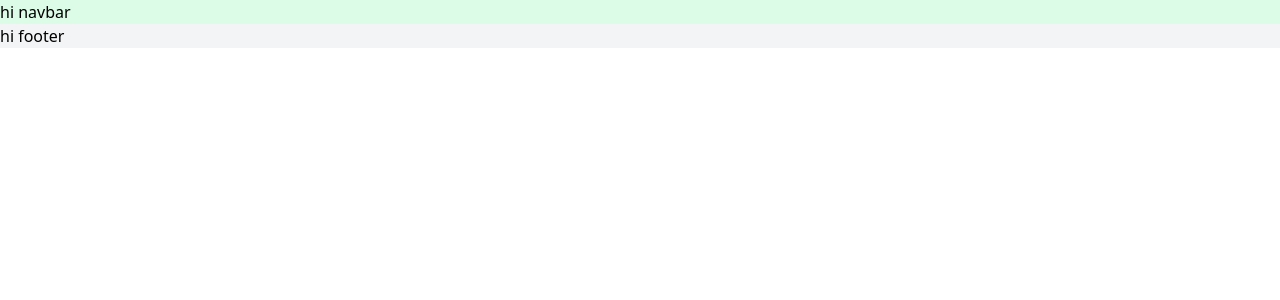
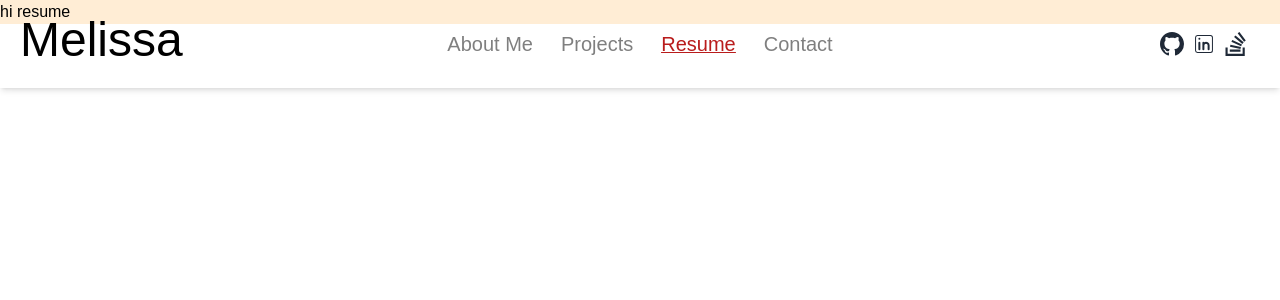
Before and after one commit to mstan19/professional-portfolio, a React (Create React App) app: page /resume in a window 1280 px wide. Before the commit this address had no page. Shown: the top 300 px of the page. Built offline with nearby package versions, Linux system fonts and the light colour scheme.

Commit message:
hover effects for the av

```diff
--- a/src/App.css
+++ b/src/App.css
@@ -1,3 +1,20 @@
 @tailwind base;
 @tailwind components;
 @tailwind utilities;
+
+@import url('https://fonts.googleapis.com/css2?family=Raleway&display=swap');
+
+* {
+    padding: 0;
+    margin: 0;
+    box-sizing: border-box;
+    font-family: "Raleway", sans-serif;
+}
+
+.activeBtn {
+    opacity: 1 !important;
+}
+
+.nav-link-btn {
+    opacity:0.5;
+}
--- a/src/App.js
+++ b/src/App.js
@@ -1,27 +1,29 @@
 import React from "react";
 import { BrowserRouter as Router, Routes, Route } from "react-router-dom";
 import "./App.css";
-import AboutMe from "./components/AboutMe";
-import Contact from "./components/Contact";
-import Footer from "./components/Footer";
-import Home from "./components/Home";
-import Navbar from "./components/Navbar";
-import Projects from "./components/Projects";
+import AboutMe from "./pages/AboutMe";
+import Contact from "./pages/Contact";
+import Footer from "./pages/Footer";
+import Home from "./pages/Home";
+import Navbar from "./pages/Navbar";
+import Projects from "./pages/Projects";
+import Resume from "./pages/Resume";
 
 function App() {
   return (
     <div className="App">
      <Router>
+      <Navbar />
           <div className="page-container">
-              <Navbar />
               <Routes>
                   <Route path="/" element={<Home />} />
                   <Route path="/projects" element={<Projects />} />
+                  <Route path="/resume" element={<Resume />} />
                   <Route path="/aboutme" element={<AboutMe />} />
                   <Route path="/contact" element={<Contact />} />
               </Routes>
-              <Footer />
           </div>
+          <Footer />
       </Router>
     </div>
   );
--- a/src/components/AboutMe.jsx
+++ b/src/pages/AboutMe.jsx
@@ -4,10 +4,10 @@ import { Link } from "react-router-dom";
 
 const AboutMe = () => {
 
-    return (
-        <div className="bg-blue-100">
-          hi
-        </div>
-    );
+	return (
+		<div className="bg-blue-100">
+			hi aboutMe
+		</div>
+	);
 };
 export default AboutMe;
--- a/src/components/Contact.jsx
+++ b/src/pages/Contact.jsx
@@ -7,7 +7,6 @@ const Contact = () => {
 
     return (
         <div className="bg-green-100">
-          hi contact
         </div>
     );
 };
--- a/src/components/Footer.jsx
+++ b/src/pages/Footer.jsx
@@ -7,7 +7,6 @@ const Footer = () => {
 
     return (
         <div className="bg-gray-100">
-          hi footer
         </div>
     );
 };
--- /dev/null
+++ b/src/pages/Navbar.jsx
@@ -0,0 +1,111 @@
+import React, { useState } from "react";
+import { Link, useLocation } from "react-router-dom";
+import { BsGithub, BsStackOverflow } from "react-icons/bs";
+import { CiLinkedin } from "react-icons/ci";
+import { FiMenu } from "react-icons/fi";
+
+
+const Navbar = () => {
+	let [open, setOpen] = useState(false);
+
+	const pages = [
+		{
+			title: "About Me",
+			name: "aboutMe",
+			link: "/aboutme",
+		},
+		{
+			title: "Projects",
+			name: "projects",
+			link: "/projects",
+		},
+		{
+			title: "Resume",
+			name: "resume",
+			link: "/resume",
+		},
+		{
+			title: "Contact",
+			name: "contact",
+			link: "/contact",
+		},
+	];
+
+	const icons = [
+		{
+			name: "github",
+			link: "https://github.com/mstan19",
+			icon: <BsGithub />,
+		},
+		{
+			name: "linkedin",
+			link: "https://www.linkedin.com/in/melissa-stan-a67008240",
+			icon: <CiLinkedin />,
+		},
+		{
+			name: "stackoverflow",
+			link: "https://stackoverflow.com/users/19202356/melissa-s",
+			icon: <BsStackOverflow />,
+		},
+	];
+
+	return (
+		<nav className="shadow-md w-full fixed top-0 left-0">
+			<div className="md:flex items-center py-4  px-5 md:grid md:grid-cols-3">
+				<h1 className="text-5xl pb-2">
+					<Link to="/">
+					Melissa
+					</Link>
+				</h1>
+
+				{/* Mobile responsive */}
+				<div onClick={()=>setOpen(!open)} className="text-3xl absolute right-8 top-6 cursor-pointer md:hidden">
+					<span name={open ? "close":"menu"}><FiMenu /></span>
+				</div>
+
+				<div className={`md:block md:grid items-center md:flex md:justify-center md:grid-cols-2 md:col-span-2 ${open ? "hidden" : "block border-t-2 border-black-300 md:border-t-0"}`}>
+					{/* Options */}
+					<ul className="md:flex md:justify-center">
+						{pages.map((page) => (
+							<NavLink
+							key={page.name}
+							to={page.link}
+							>
+								<span className="">{page.title}</span>
+							</NavLink>
+						))}
+					</ul>
+
+					{/* icons */}
+					<ul className="p-2 flex justify-between md:justify-end  md:float-right">
+						{icons.map((icon) => (
+							<Link
+							className="inline-block md:px-1"
+							key={icon.name}
+							to={icon.link}
+							target="_blank"
+							rel="noreferrer"
+							>
+								<span className="text-2xl md:text-2xl text-gray-800 hover:text-gray-400">{icon.icon}</span>
+							</Link>
+						))}
+					</ul>
+				</div>
+
+			</div>
+		</nav>
+	);
+};
+
+function NavLink({ to, children, ...props}) {
+
+    return(
+        <li className={`nav-link-btn ${useLocation().pathname === to ? "activeBtn underline text-red-700 decoration-red-700 decoration-1 " : "hover:text-red-700 hover:underline hover:underline-offset-4"}`}>
+            <Link to={to} {...props} className="text-xl md:px-3.5 py-3 md:py-0 flex inline-block md:inline">
+                {children}
+            </Link>
+        </li>
+    )
+}
+
+export default Navbar;
--- a/src/components/Projects.jsx
+++ b/src/pages/Projects.jsx
@@ -6,7 +6,7 @@ const Projects = () => {
 
     return (
         <div className="bg-blue-100">
-          hi
+          hi projects
         </div>
     );
 };
--- a/src/components/Navbar.jsx
+++ b/src/pages/Resume.jsx
@@ -2,13 +2,12 @@ import React, { useState, useEffect } from "react";
 import { Link } from "react-router-dom";
 
 
-const Navbar = () => {
-
+const Resume = () => {
 
     return (
-        <div className="bg-green-100">
-          hi navbar
+        <div className="bg-orange-100">
+          hi resume
         </div>
     );
 };
-export default Navbar;
+export default Resume;
```
Also changed, not shown: src/pages/Home.jsx (renamed from src/components/Home.jsx).
